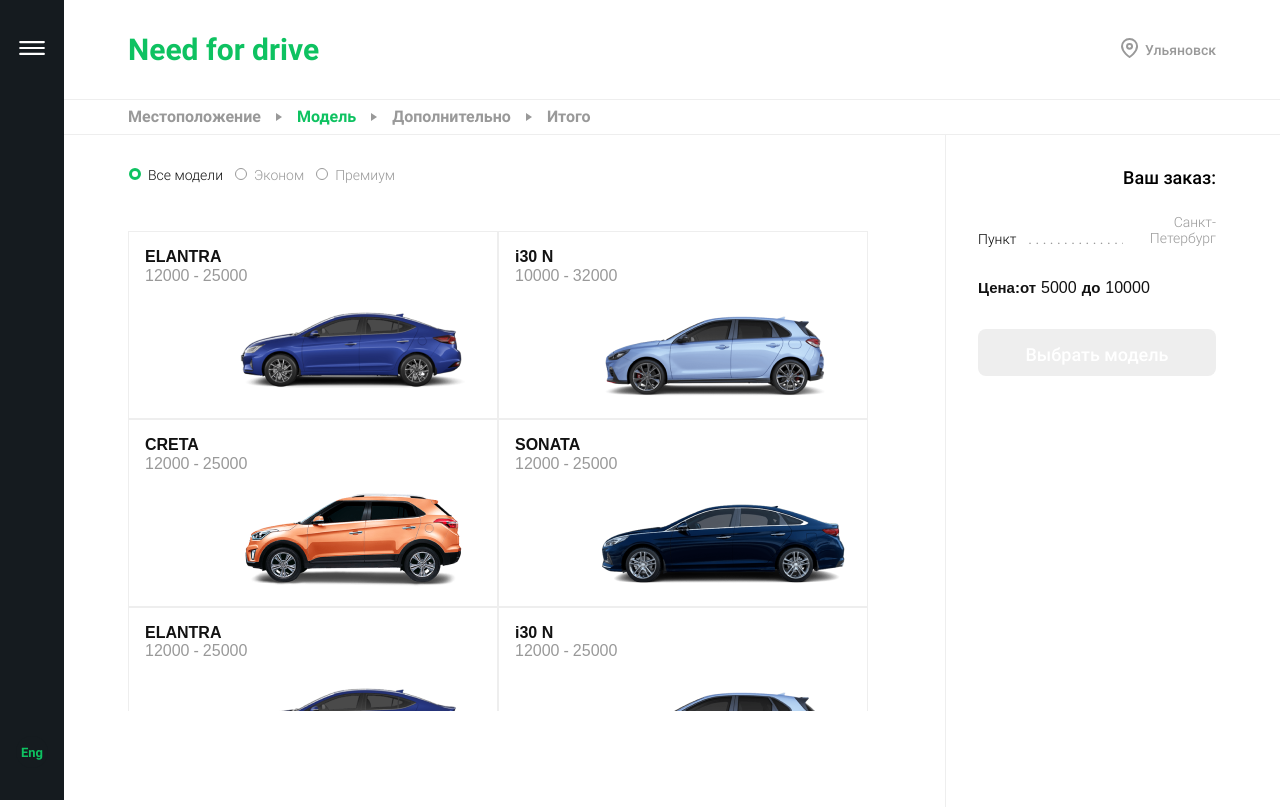
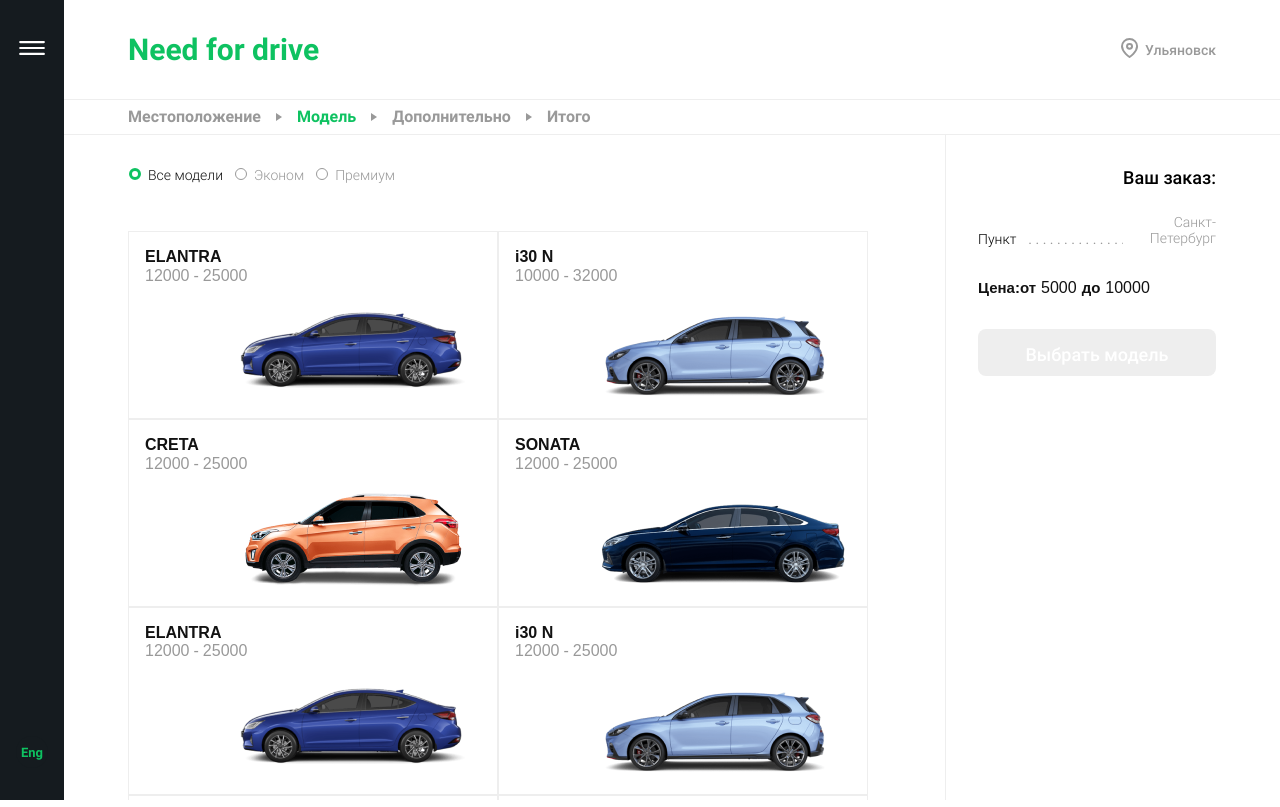
Before and after one commit to GalichAnton/carsharing, a React (Create React App) app: page /order/model in a window 1280 px wide. Built offline with nearby package versions, Linux system fonts and the light colour scheme.

Commit message:
V-02/V-03 fix scroll

```diff
--- a/src/components/Steps/Model/Model.module.scss
+++ b/src/components/Steps/Model/Model.module.scss
@@ -4,8 +4,8 @@
   padding-top: 32px;
   flex-direction: column;
   align-items: flex-start;
+  max-height: 100%;
   flex: 1 1;
-  height: 80vh;
   border-right: 1px solid $main-light-grey;
   &__radio{
     margin-bottom: 48px;
--- a/src/components/Steps/Model/ModelList/ModelList.module.scss
+++ b/src/components/Steps/Model/ModelList/ModelList.module.scss
@@ -25,7 +25,7 @@
 }
 
 .wrapper{
-  height: 75%;
+  height: 100%;
   overflow: auto;
   &::-webkit-scrollbar { width: 0; }
   @media (max-width: 768px) {
--- a/src/pages/OrderPage/OrderPage.module.scss
+++ b/src/pages/OrderPage/OrderPage.module.scss
@@ -7,12 +7,13 @@
   display: flex;
   flex-direction: column;
   width: 100%;
+  height: 100%;
   margin: 0 auto;
 }
 
 .wrapper{
   display: flex;
-  height: 100%;
+  min-height: 60%;
   padding: 0 128px;
   justify-content: space-between;
   @media screen and (min-width: 1024px) and (max-width: 1440px) {
```
